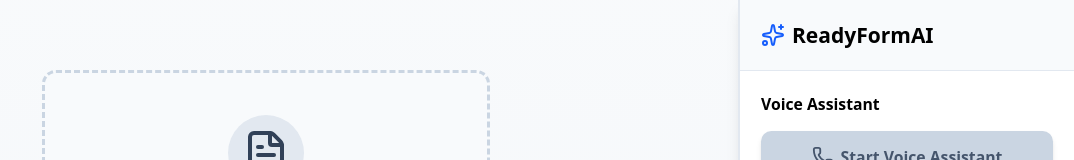
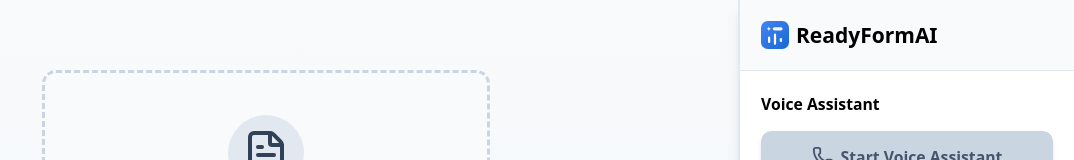
Before and after one commit to ochen1/readyform-ai-ui, a React (Vite) app: page / in a window 1280 px wide. Shown: the top 160 px of the page, without its empty margins (206-1280 px from the left). Built offline with nearby package versions, Linux system fonts and the light colour scheme.

Commit message:
feat: Add custom logo and favicon, and update UI branding in SimpleForm and index.html.

```diff
--- a/index.html
+++ b/index.html
@@ -2,7 +2,7 @@
 <html lang="en">
   <head>
     <meta charset="UTF-8" />
-    <link rel="icon" type="image/svg+xml" href="/vite.svg" />
+    <link rel="icon" type="image/svg+xml" href="/favicon.svg" />
     <meta name="viewport" content="width=device-width, initial-scale=1.0" />
     <title>ReadyForm AI | Future of Government</title>
   </head>
--- a/src/components/SimpleForm.tsx
+++ b/src/components/SimpleForm.tsx
@@ -5,6 +5,7 @@ import { useAccessibility } from '../store/AccessibilityContext';
 import type { FormField } from '../store/types';
 import { CheckCircle, Circle, HelpCircle, Upload, Phone, PhoneOff, Mic, MicOff, Download, FileText, Minus, Plus, Loader2, Sparkles } from 'lucide-react';
 import { DynamicInput, getFieldTypeIcon } from './inputs';
+import Logo from '../assets/logo.svg';
 import { ProcessingProgress } from './ProcessingProgress';
 
 interface FieldProps {
@@ -467,7 +468,7 @@ export function SimpleForm() {
         {/* Branding Header */}
         <div className="p-6 border-b border-slate-200 bg-slate-50">
           <h1 className="text-2xl font-bold text-black flex items-center gap-2">
-            <Sparkles className="text-blue-600" />
+            <img src={Logo} alt="FormAI Logo" className="w-8 h-8" />
             ReadyFormAI
           </h1>
         </div>
```
Also changed, not shown: public/favicon.svg (added), src/assets/logo.svg (added).
